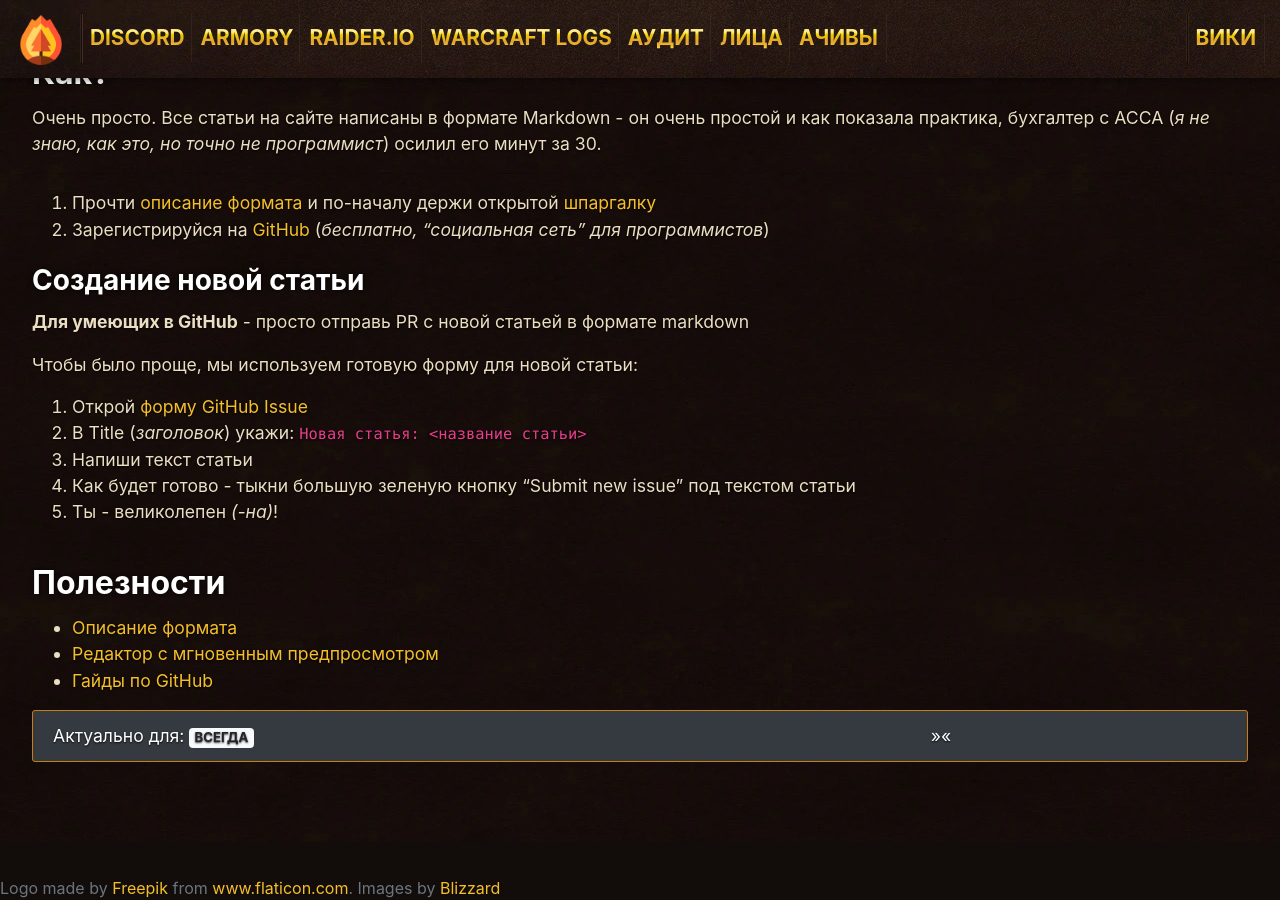
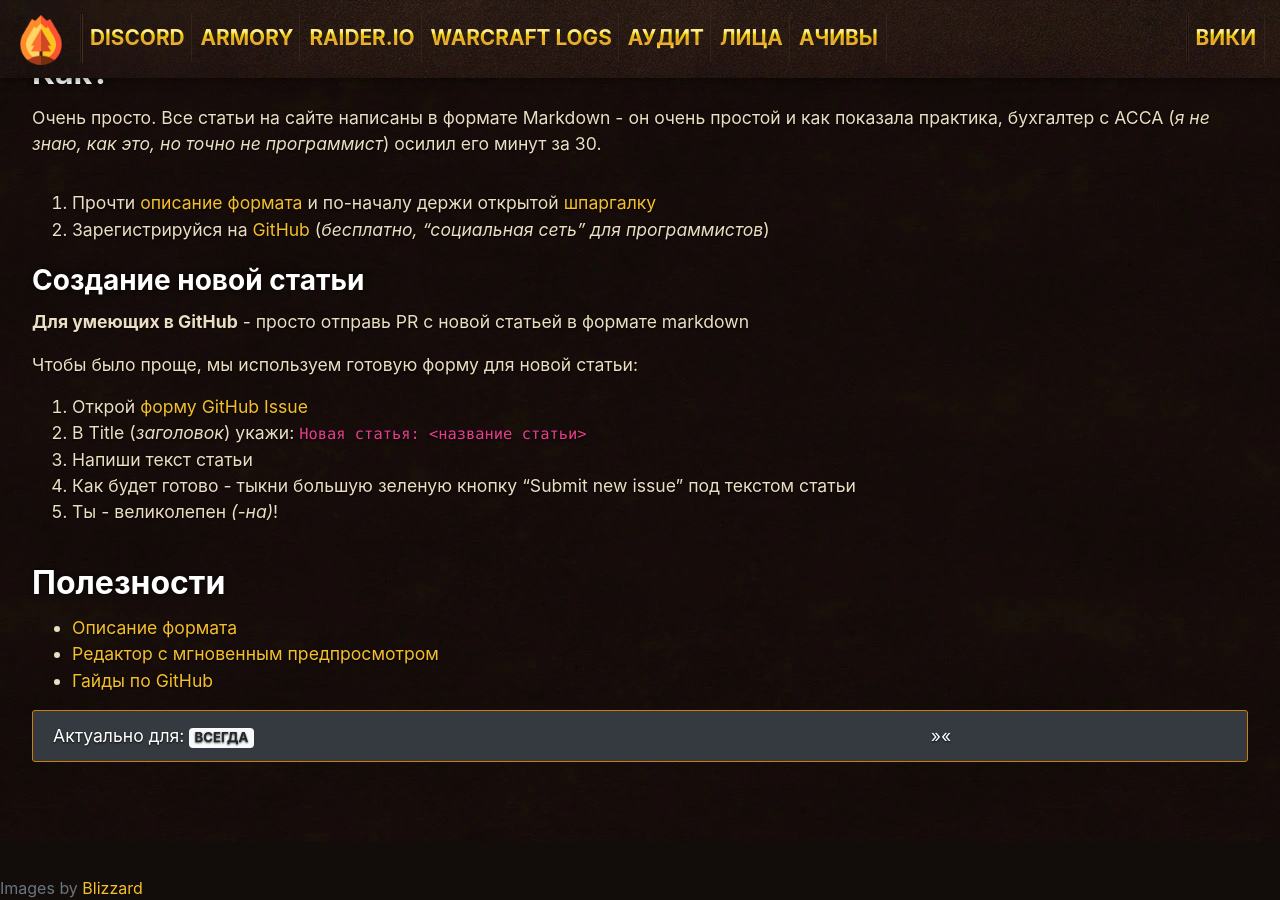
Before and after one commit to forestguild/website, a Jekyll site: the page built from wiki/contributions.md, in a window 1280 px wide and 900 px high, scrolled down 605 px. Built offline with Jekyll 4.4.1, drawn with Linux system fonts in a browser that asks for light colours; a script that is not in the unit is left out; comment, search, counter and statistics services are not loaded.

```diff
--- a/_layouts/core/page.html
+++ b/_layouts/core/page.html
@@ -70,5 +70,5 @@
     {% include logo.svg %}
     {% include assets.html block="footer" %}
     <script>{% include website.js %}</script>
-    <noindex class="text-muted">Logo made by <a href="http://www.freepik.com/" target="_blank" rel="nofollow">Freepik</a> from <a href="http://www.flaticon.com/" target="_blank" rel="nofollow">www.flaticon.com</a>. Images by <a href="http://worldofwarcraft.com" target="_blank" rel="nofollow">Blizzard</a></noindex>
+    <noindex class="text-muted">Images by <a href="http://worldofwarcraft.com" target="_blank" rel="nofollow">Blizzard</a></noindex>
 </body>
```
Also changed, not shown: 1 other file.
